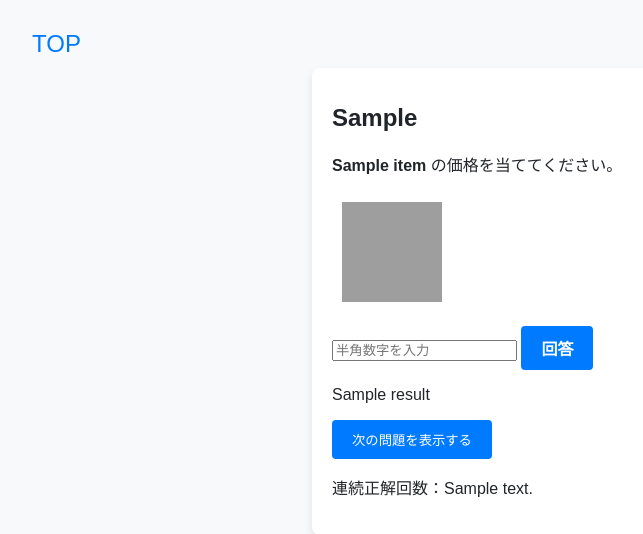
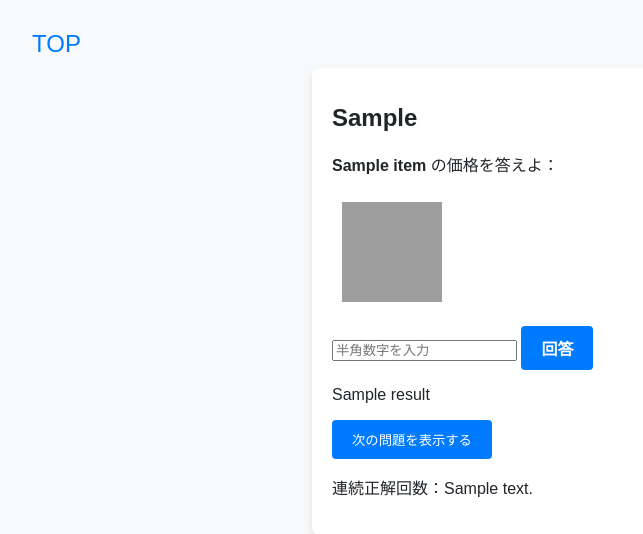
Before and after one commit to 53b29461/young-badlands, a Flask app: template templates/quiz_b.html in a window 1280 px wide. Shown: the top 534 px of the page, without its empty margins (8-651 px from the left). Run offline with Flask 3, Linux system fonts and the light colour scheme; the template is opened without the code that fills it: most values are stand-ins (such as "Sample title", 1, 10 or a date in 2020); grey boxes are pictures that could not be loaded.

Commit message:
make it better

```diff
--- a/templates/quiz_b.html
+++ b/templates/quiz_b.html
@@ -22,7 +22,7 @@
 
     <div class="container">
         <h1>{{ patch_version }}</h1>
-        <p> <strong>{{ item['name'] }}</strong> の価格を当ててください。</p>
+        <p> <strong>{{ item['name'] }}</strong> の価格を答えよ：</p>
         <img src="https://ddragon.leagueoflegends.com/cdn/{{ patch_version }}/img/item/{{ item['image']['full'] }}" alt="{{ item['name'] }}" class="item-image">
         <form method="post" autocomplete="off">
             <input type="number" name="price" placeholder="半角数字を入力" {% if submitted == False %}autofocus{% endif %}>
```
